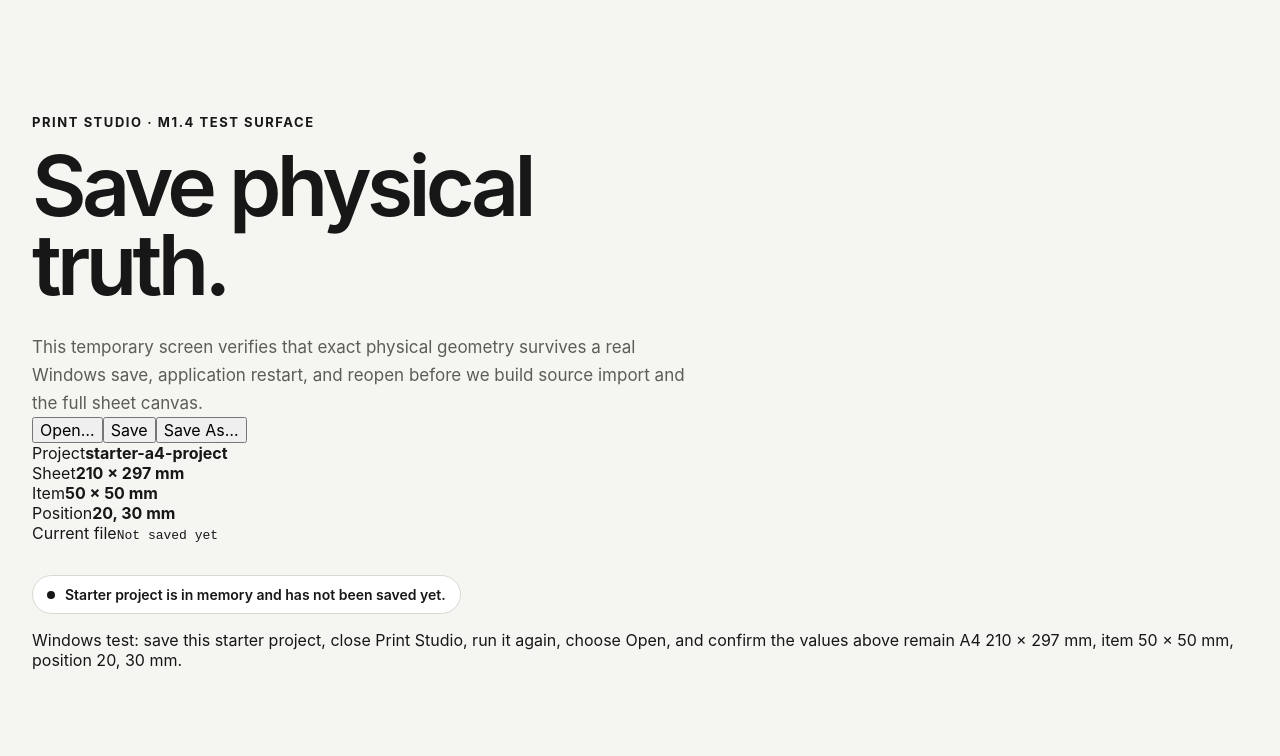
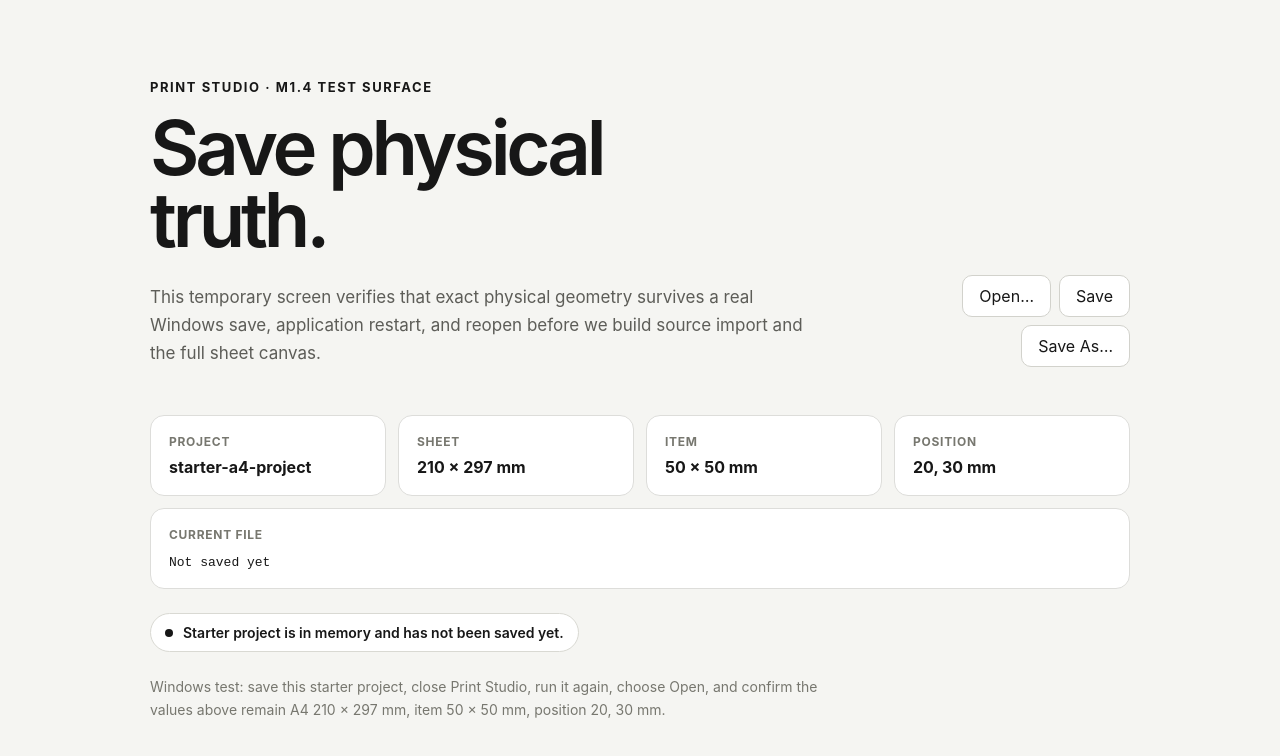
Before and after one commit to shahgul/print-studio, a React (Vite) app in the folder apps/desktop/: page / in a window 1280 px wide. Shown: the top 756 px of the page. Built offline with nearby package versions, Linux system fonts and the light colour scheme.

Commit message:
style: add persistence test surface layout

```diff
--- a/apps/desktop/src/styles.css
+++ b/apps/desktop/src/styles.css
@@ -36,6 +36,25 @@ select {
   font: inherit;
 }
 
+button {
+  min-height: 42px;
+  padding: 0 16px;
+  border: 1px solid #d2d2cc;
+  border-radius: 10px;
+  color: inherit;
+  background: #fff;
+  cursor: pointer;
+}
+
+button:hover:not(:disabled) {
+  border-color: #8e8e86;
+}
+
+button:disabled {
+  cursor: wait;
+  opacity: 0.55;
+}
+
 .shell {
   display: grid;
   min-height: 100vh;
@@ -43,8 +62,15 @@ select {
   padding: 32px;
 }
 
-.hero {
-  width: min(720px, 100%);
+.project-panel {
+  width: min(980px, 100%);
+}
+
+.project-heading {
+  display: flex;
+  align-items: flex-end;
+  justify-content: space-between;
+  gap: 40px;
 }
 
 .eyebrow {
@@ -58,7 +84,7 @@ select {
 h1 {
   max-width: 11ch;
   margin: 0;
-  font-size: clamp(44px, 8vw, 84px);
+  font-size: clamp(44px, 7vw, 76px);
   font-weight: 600;
   letter-spacing: -0.055em;
   line-height: 0.95;
@@ -72,11 +98,56 @@ h1 {
   line-height: 1.65;
 }
 
+.actions {
+  display: flex;
+  flex-wrap: wrap;
+  justify-content: flex-end;
+  gap: 8px;
+}
+
+.truth-grid {
+  display: grid;
+  grid-template-columns: repeat(4, minmax(0, 1fr));
+  gap: 12px;
+  margin-top: 48px;
+}
+
+.truth-grid article,
+.file-path {
+  padding: 18px;
+  border: 1px solid #ddddda;
+  border-radius: 14px;
+  background: #fff;
+}
+
+.truth-grid span,
+.file-path span {
+  display: block;
+  margin-bottom: 8px;
+  color: #77776f;
+  font-size: 12px;
+  font-weight: 700;
+  letter-spacing: 0.06em;
+  text-transform: uppercase;
+}
+
+.truth-grid strong {
+  font-size: 16px;
+}
+
+.file-path {
+  margin-top: 12px;
+}
+
+.file-path code {
+  overflow-wrap: anywhere;
+}
+
 .status {
   display: inline-flex;
   align-items: center;
   gap: 10px;
-  margin-top: 32px;
+  margin-top: 24px;
   padding: 10px 14px;
   border: 1px solid #d9d9d3;
   border-radius: 999px;
@@ -92,18 +163,51 @@ h1 {
   background: currentColor;
 }
 
+.test-note {
+  max-width: 76ch;
+  margin: 24px 0 0;
+  color: #77776f;
+  font-size: 14px;
+  line-height: 1.6;
+}
+
+@media (max-width: 760px) {
+  .project-heading {
+    align-items: stretch;
+    flex-direction: column;
+  }
+
+  .actions {
+    justify-content: flex-start;
+  }
+
+  .truth-grid {
+    grid-template-columns: repeat(2, minmax(0, 1fr));
+  }
+}
+
 @media (prefers-color-scheme: dark) {
   :root {
     color: #f0f0ec;
     background: #11110f;
   }
 
-  .lede {
+  .lede,
+  .test-note,
+  .truth-grid span,
+  .file-path span {
     color: #a7a79f;
   }
 
+  button,
+  .truth-grid article,
+  .file-path,
   .status {
     border-color: #35352f;
     background: #191917;
   }
+
+  button:hover:not(:disabled) {
+    border-color: #6d6d65;
+  }
 }
```
